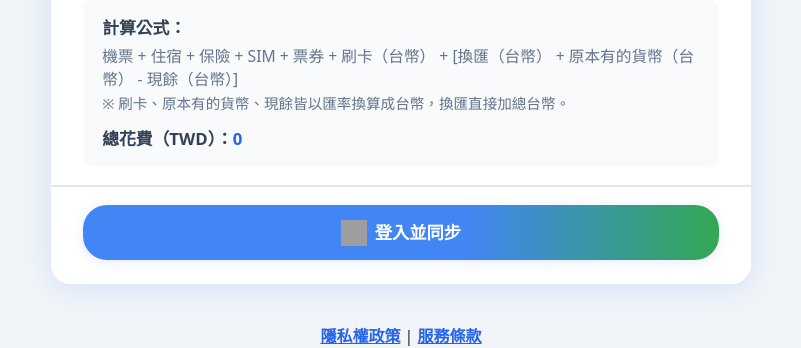
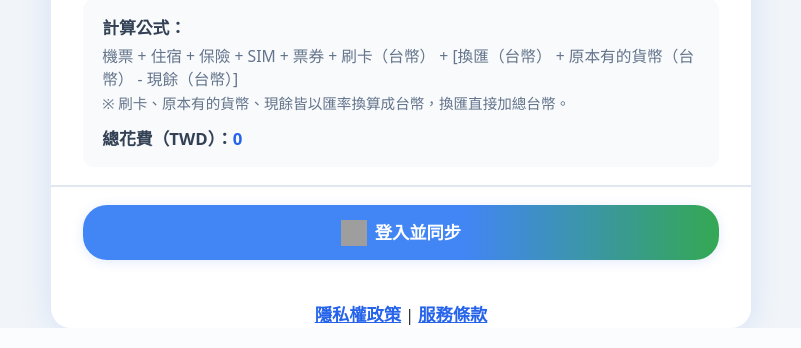
Before and after one commit to Cllodh/travel-expenses, a Flask app: page / in a window 1280 px wide. Shown: the part 1174-1522 px from the top of the page, without its empty margins (239-1040 px from the left). Run offline with Flask 3, Linux system fonts and the light colour scheme; some libraries are stand-ins or nearby versions; grey boxes are pictures that could not be loaded.

Commit message:
移除最底下的 隱私權政策 | 服務條款

```diff
--- a/templates/expense_form.html
+++ b/templates/expense_form.html
@@ -351,12 +351,12 @@
                 </div>
             </div>
         </form>
+        <div style="text-align:center;margin:18px 0 0 0;">
+          <a href="{{ url_for('privacy') }}" style="font-weight:700;color:#2563eb;font-size:1.08rem;">隱私權政策</a>
+          |
+          <a href="{{ url_for('terms') }}" style="font-weight:700;color:#2563eb;font-size:1.08rem;">服務條款</a>
+        </div>
     </div>
-    <footer style="margin-top: 30px; padding-top: 10px; text-align: center;">
-      <a href="{{ url_for('privacy') }}" style="font-weight:700;color:#2563eb;">隱私權政策</a>
-      |
-      <a href="{{ url_for('terms') }}" style="font-weight:700;color:#2563eb;">服務條款</a>
-    </footer>
     <script src="https://cdn.jsdelivr.net/npm/bootstrap@5.3.3/dist/js/bootstrap.bundle.min.js"></script>
     <script src="https://accounts.google.com/gsi/client" async defer></script>
     <script>
```
